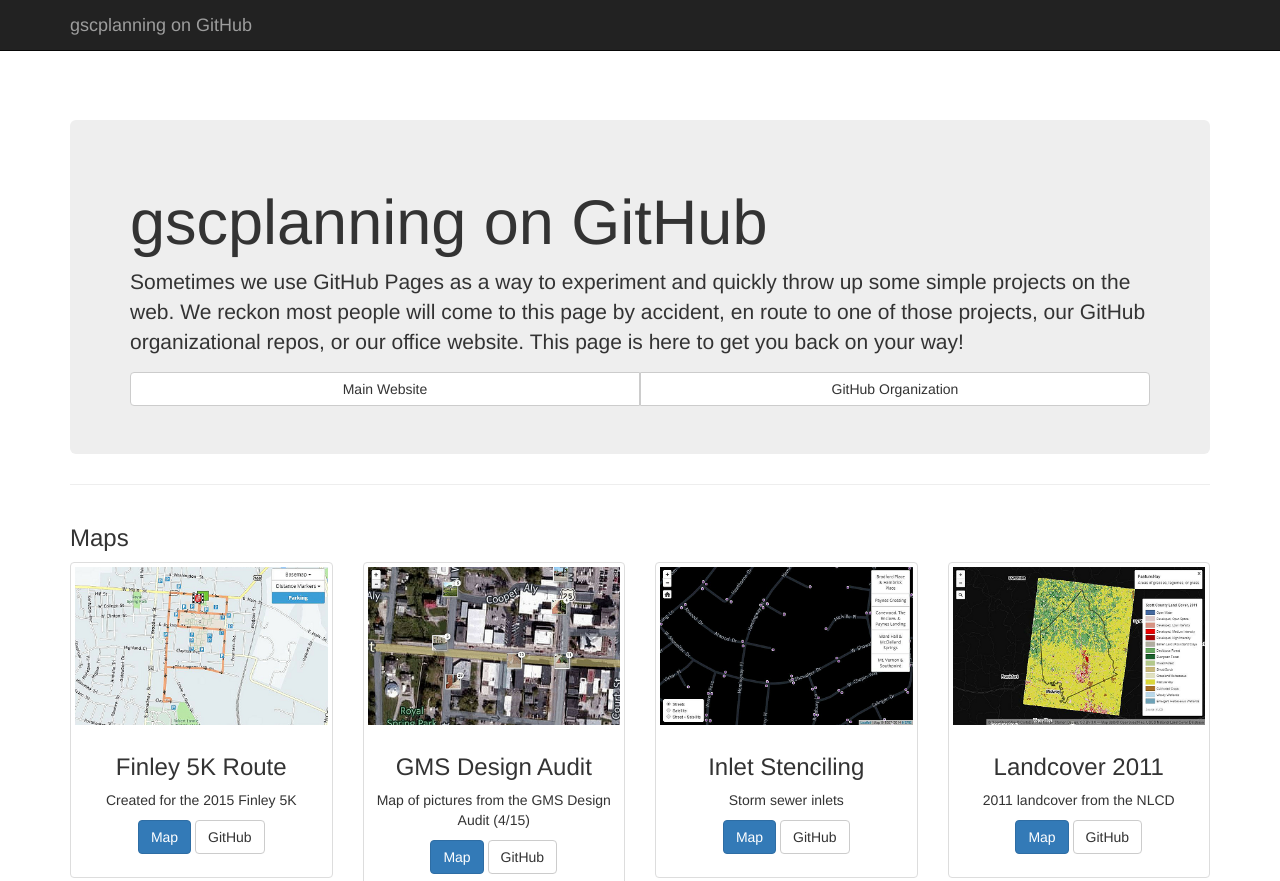
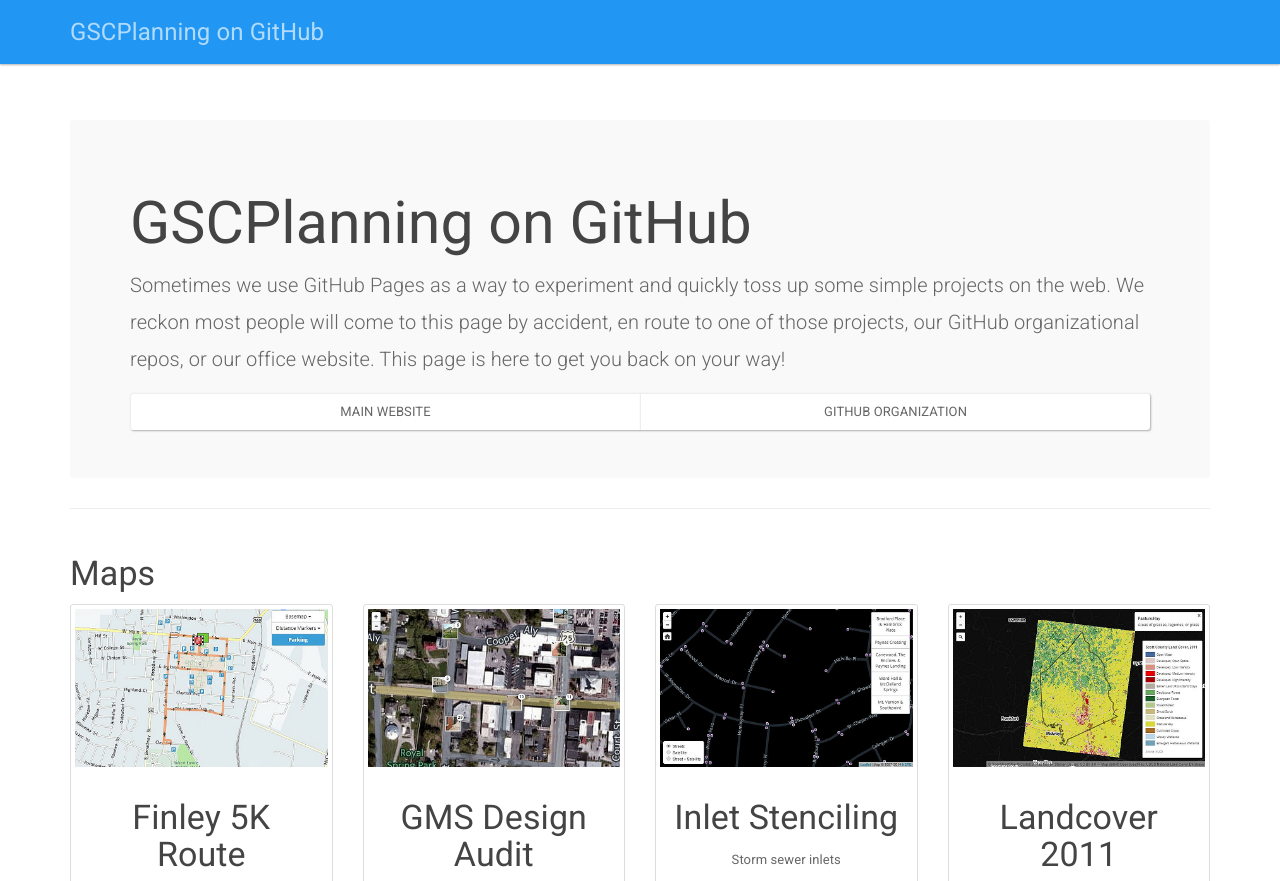
Before and after one commit to gscplanning/gscplanning.github.io, a plain HTML site: page index.html in a window 1280 px wide. Shown: the top 881 px of the page. Drawn offline with Linux system fonts and the light colour scheme.

Commit message:
include paper bootstrap, fix some grammars

```diff
--- a/index.html
+++ b/index.html
@@ -9,10 +9,11 @@
     <meta name="description" content="">
     <meta name="author" content="">
 
-    <title>gscplanning on GitHub</title>
+    <title>GSCPlanning | GitHub</title>
 
     <!-- Bootstrap Core CSS -->
-    <link href="css/bootstrap.min.css" rel="stylesheet">
+    <!-- <link href="css/bootstrap.min.css" rel="stylesheet"> -->
+    <link href="css/bootstrap_paper.css" rel="stylesheet">
 
     <!-- Custom CSS -->
     <link href="css/heroic-features.css" rel="stylesheet">
@@ -39,7 +40,7 @@
                     <span class="icon-bar"></span>
                     <span class="icon-bar"></span>
                 </button>
-                <a class="navbar-brand" href="#">gscplanning on GitHub</a>
+                <a class="navbar-brand" href="#">GSCPlanning on GitHub</a>
             </div>
             <!-- Collect the nav links, forms, and other content for toggling -->
            <!--  <div class="collapse navbar-collapse" id="bs-example-navbar-collapse-1">
@@ -65,8 +66,8 @@
 
         <!-- Jumbotron Header -->
         <header class="jumbotron hero-spacer">
-            <h1>gscplanning on GitHub</h1>
-            <p>Sometimes we use GitHub Pages as a way to experiment and quickly throw up some simple projects on the web. We reckon most people will come to this page by accident, en route to one of those projects, our GitHub organizational repos, or our office website. This page is here to get you back on your way!</p>
+            <h1>GSCPlanning on GitHub</h1>
+            <p>Sometimes we use GitHub Pages as a way to experiment and quickly toss up some simple projects on the web. We reckon most people will come to this page by accident, en route to one of those projects, our GitHub organizational repos, or our office website. This page is here to get you back on your way!</p>
             <div class="btn-group btn-group-justified" role="group" aria-label="...">
                 <div class="btn-group" role="group">
                     <a href="http://www.gscplanning.com" class="btn btn-default" role="button">Main Website</a>
```
